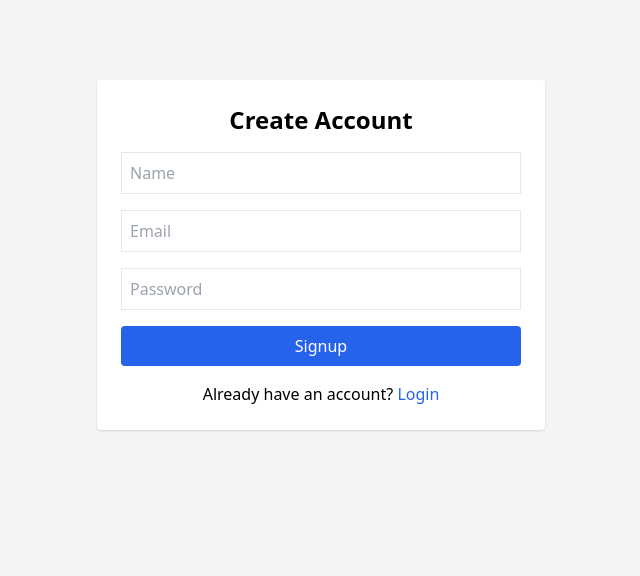
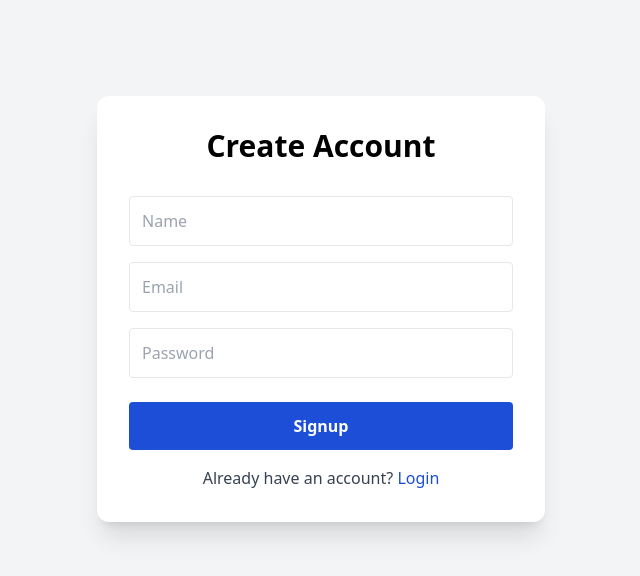
Before and after one commit to asheeshsarkar0-star/WriteHub-India, a plain HTML site: page signup.html in a window 1280 px wide. Shown: the whole page, without its empty margins (319-959 px from the left). Drawn offline with nearby package versions, Linux system fonts and the light colour scheme.

Commit message:
Update signup.html

```diff
--- a/signup.html
+++ b/signup.html
@@ -1,24 +1,24 @@
 <!DOCTYPE html>
 <html lang="en">
 <head>
-<title>Signup - WriteHub-India</title>
+<title>Signup - WriteHub India</title>
 <script src="https://cdn.tailwindcss.com"></script>
 </head>
 
 <body class="bg-gray-100">
 
-<div class="max-w-md mx-auto mt-20 bg-white shadow p-6 rounded">
-    <h1 class="text-2xl font-bold text-center">Create Account</h1>
+<div class="max-w-md mx-auto mt-24 bg-white shadow-xl p-8 rounded-xl">
+  <h1 class="text-3xl font-bold text-center mb-4">Create Account</h1>
 
-    <input class="w-full p-2 border mt-4" placeholder="Name">
-    <input class="w-full p-2 border mt-4" type="email" placeholder="Email">
-    <input class="w-full p-2 border mt-4" type="password" placeholder="Password">
+  <input class="w-full border p-3 rounded mt-4" placeholder="Name">
+  <input class="w-full border p-3 rounded mt-4" type="email" placeholder="Email">
+  <input class="w-full border p-3 rounded mt-4" type="password" placeholder="Password">
 
-    <button class="w-full bg-blue-600 text-white p-2 mt-4 rounded">Signup</button>
+  <button class="w-full bg-blue-700 text-white p-3 mt-6 rounded font-semibold">Signup</button>
 
-    <p class="text-center mt-4">
-        Already have an account? <a class="text-blue-600" href="login.html">Login</a>
-    </p>
+  <p class="mt-4 text-center text-gray-700">
+    Already have an account? <a href="login.html" class="text-blue-700">Login</a>
+  </p>
 </div>
 
 </body>
```
